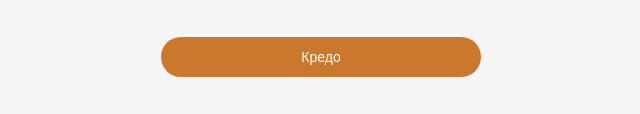
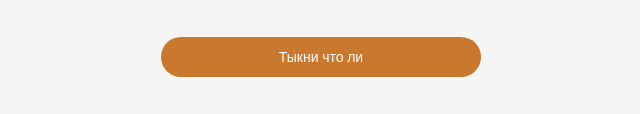
Before and after one commit to AfterWaGa/memeCV, a plain HTML site: page index.html in a window 1280 px wide. Shown: the part 964-1078 px from the top of the page, 319-959 px from the left. Drawn offline with nearby package versions, Linux system fonts and the light colour scheme; a web font is replaced by a local one.

Commit message:
change: Button text

```diff
--- a/index.html
+++ b/index.html
@@ -53,7 +53,7 @@
     </section>
   </main>
   <footer>
-    <button type="button" class="button-link" href=""> Кредо </button>
+    <button type="button" class="button-link" href=""> Тыкни что ли </button>
   </footer>
   <script type="text/javascript" src="js.js"></script>
 </body>
```
